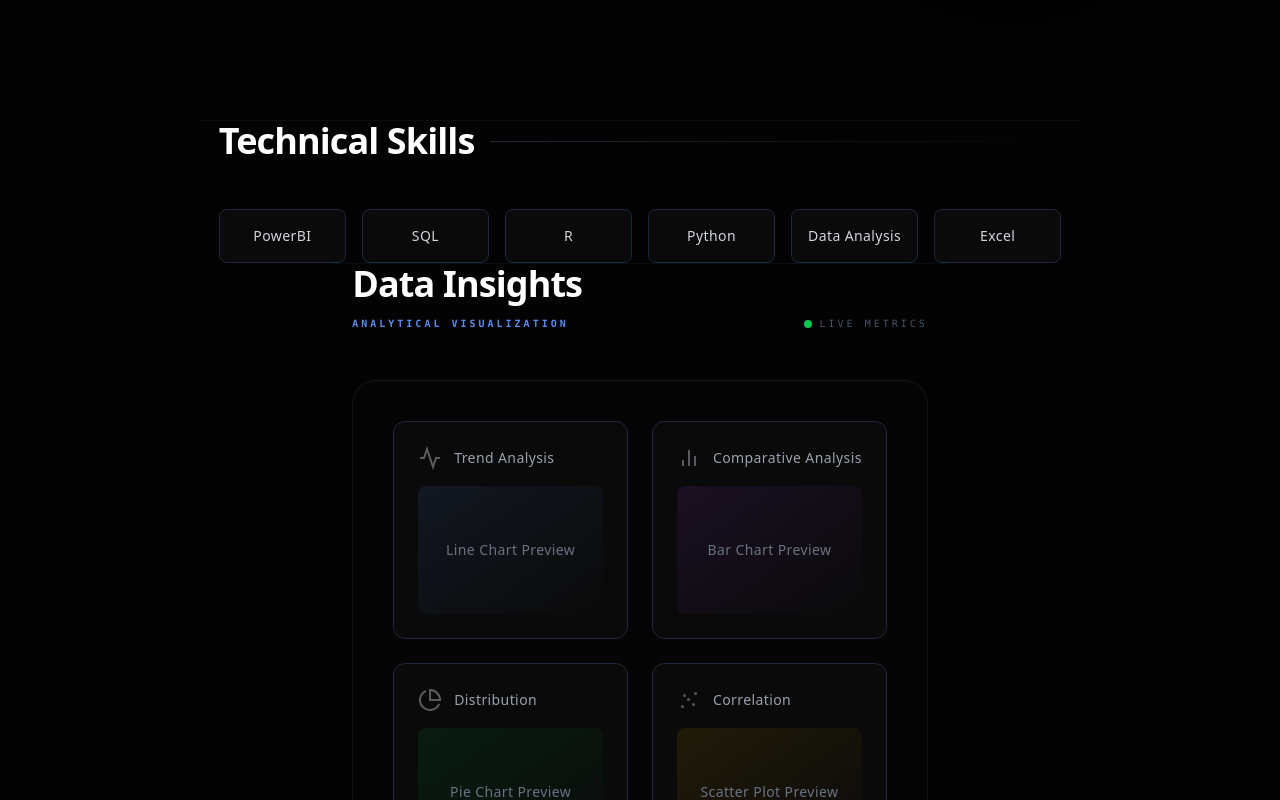
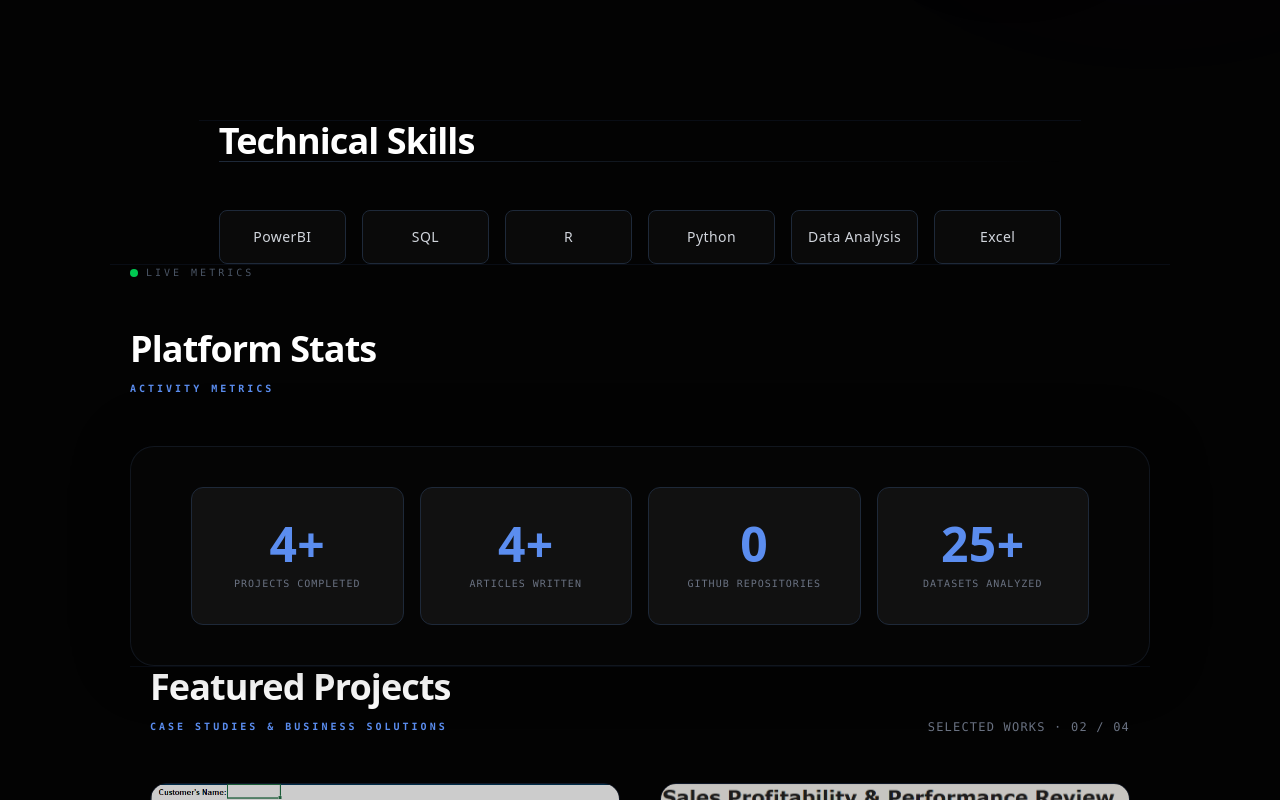
Before and after one commit to Obikpe/peter-portfolio, a Next.js app: page / in a window 1280 px wide. Shown: the part 520-1320 px from the top of the page. Built offline with nearby package versions, Linux system fonts and the light colour scheme; no server answers.

Commit message:
feat: updated page

```diff
--- a/src/app/page.tsx
+++ b/src/app/page.tsx
@@ -56,45 +56,17 @@ export default function Home() {
           {/* ================= SKILLS ================= */}
             <section className="py-24 border-t border-gray-900/50">
 
-              <div className="flex items-center gap-4 mb-12">
-
+              {/*<div className="flex items-center gap-4 mb-12">*/}
+              <div className = "mb-12">
                 <h2 className="text-3xl md:text-4xl font-bold text-white tracking-tight">
                   Technical Skills
                 </h2>
 
                 <div className="h-[1px] flex-1 bg-gradient-to-r from-gray-800 to-transparent" />
-
               </div>
 
+
               <Skills />
-
-            </section>
-
-            {/* ================= DATA VISUALIZATION ================= */}
-            <section className="py-24 border-t border-gray-900/50">
-
-              <div className="flex items-end justify-between mb-12">
-
-                <div>
-                  <h2 className="text-3xl md:text-4xl font-bold text-white tracking-tight">
-                    Data Insights
-                  </h2>
-
-                  <p className="text-[#5B8DEF] font-mono text-[10px] uppercase tracking-[0.3em] mt-3 font-bold">
-                    Analytical Visualization
-                  </p>
-                </div>
-
-                <div className="hidden md:flex items-center gap-2 text-[10px] uppercase tracking-[0.3em] font-mono text-gray-600">
-                  <div className="w-2 h-2 rounded-full bg-green-500 animate-pulse" />
-                  Live Metrics
-                </div>
-
-              </div>
-
-              <div className="bg-[#080808]/50 backdrop-blur-sm border border-gray-800/50 rounded-3xl p-8 md:p-10 shadow-[0_0_60px_rgba(0,0,0,0.25)]">
-                <DataVisualization />
-              </div>
 
             </section>
             {/* ================= PLATFORM STATS ================= */}
```
